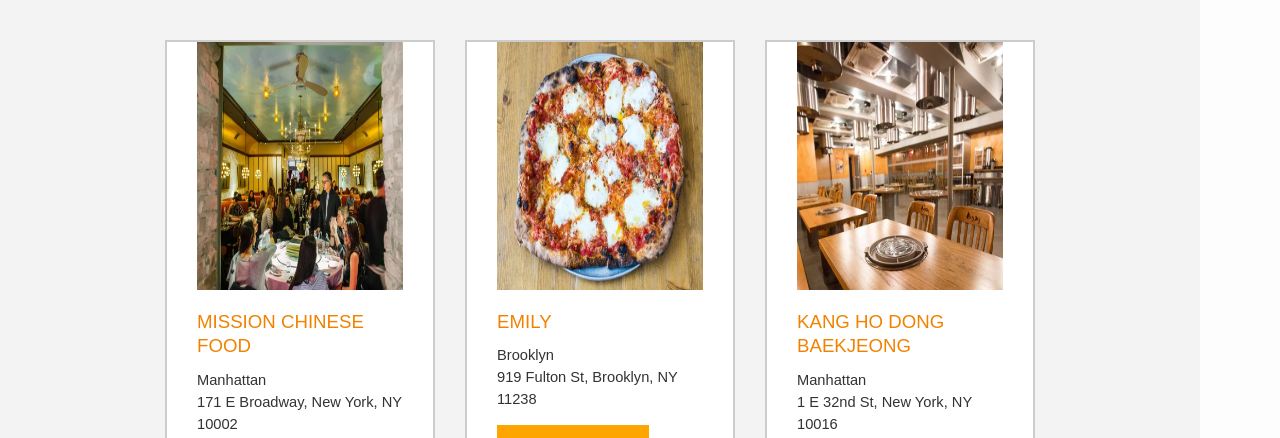
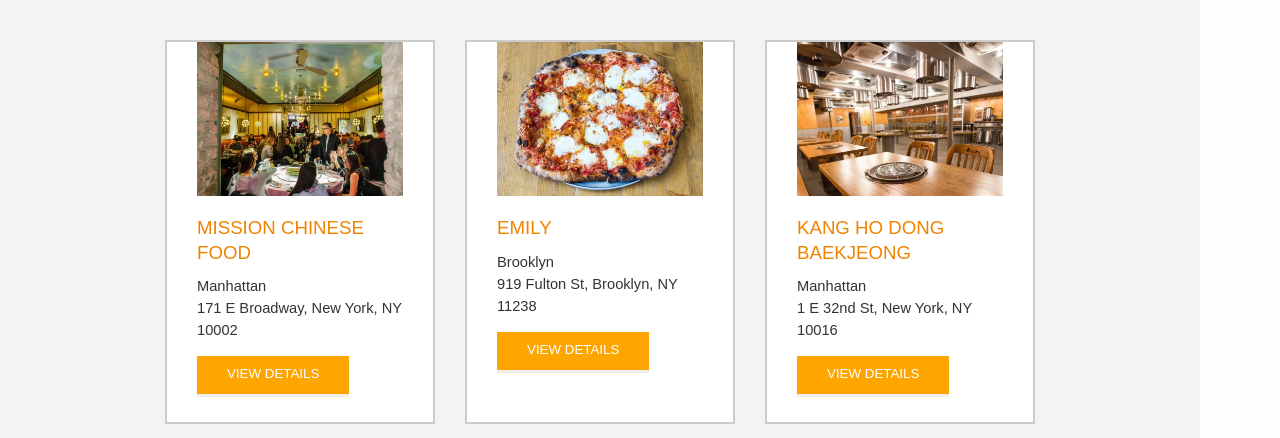
Before and after one commit to web20opensource/web20opensource.github.io, a plain HTML site: page project_phase1/index.html in a window 1280 px wide. Shown: the part 496-934 px from the top of the page. Drawn offline with nearby package versions, Linux system fonts and the light colour scheme; files whose address does not match are found by name.

Commit message:
fixed css style

```diff
--- a/project_phase1/css/styles.css
+++ b/project_phase1/css/styles.css
@@ -241,7 +241,7 @@
   display: block;
   margin: 0;
   max-width: 100%;
-  min-height: 248px;
+  min-height: 0;
   min-width: 100%;
 }
 
```
